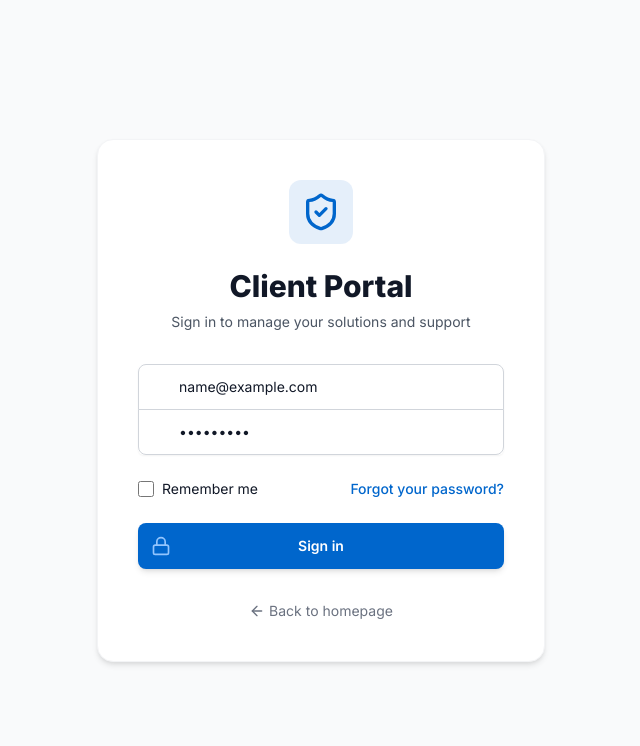
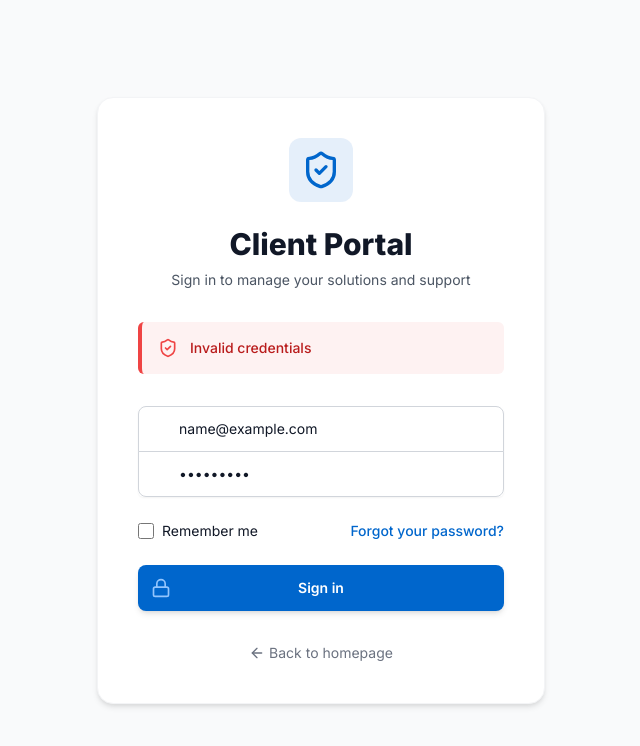
Before and after one commit to ChamithuRuberu/revolvIt, a Next.js app: page /login in a window 1280 px wide. Both pictures are taken after typing "name@example.com", "Sample123" into the empty fields and a click on the button "Sign in". Shown: the top 746 px of the page, without its empty margins (319-959 px from the left). Built offline with nearby package versions, Linux system fonts and the light colour scheme; no server answers.

Commit message:
Move Navbar/Footer to LayoutWrapper

```diff
--- a/app/login/page.tsx
+++ b/app/login/page.tsx
@@ -10,11 +10,13 @@ export default function Login() {
   const [email, setEmail] = useState('');
   const [password, setPassword] = useState('');
   const [isLoading, setIsLoading] = useState(false);
+  const [error, setError] = useState('');
   const router = useRouter();
 
   const handleLogin = async (e: React.FormEvent) => {
     e.preventDefault();
     setIsLoading(true);
+    setError('');
 
     try {
       const res = await fetch('/api/login', {
@@ -30,9 +32,9 @@ export default function Login() {
       }
 
       router.push('/portal');
-    } catch (error: any) {
-      console.error('Login error:', error);
-      alert(error.message || 'Invalid credentials. Please try again.');
+    } catch (err: any) {
+      console.error('Login error:', err);
+      setError(err.message || 'Invalid credentials. Please try again.');
     } finally {
       setIsLoading(false);
     }
@@ -54,6 +56,22 @@ export default function Login() {
             Sign in to manage your solutions and support
           </p>
         </div>
+
+        {error && (
+          <div className="bg-red-50 border-l-4 border-red-500 p-4 rounded-md animate-fadeIn">
+            <div className="flex">
+              <div className="flex-shrink-0">
+                <ShieldCheck className="h-5 w-5 text-red-500" />
+              </div>
+              <div className="ml-3">
+                <p className="text-sm text-red-700 font-medium">
+                  {error}
+                </p>
+              </div>
+            </div>
+          </div>
+        )}
+
         <form className="mt-8 space-y-6" onSubmit={handleLogin}>
           <input type="hidden" name="remember" value="true" />
           <div className="rounded-md shadow-sm -space-y-px">
```
